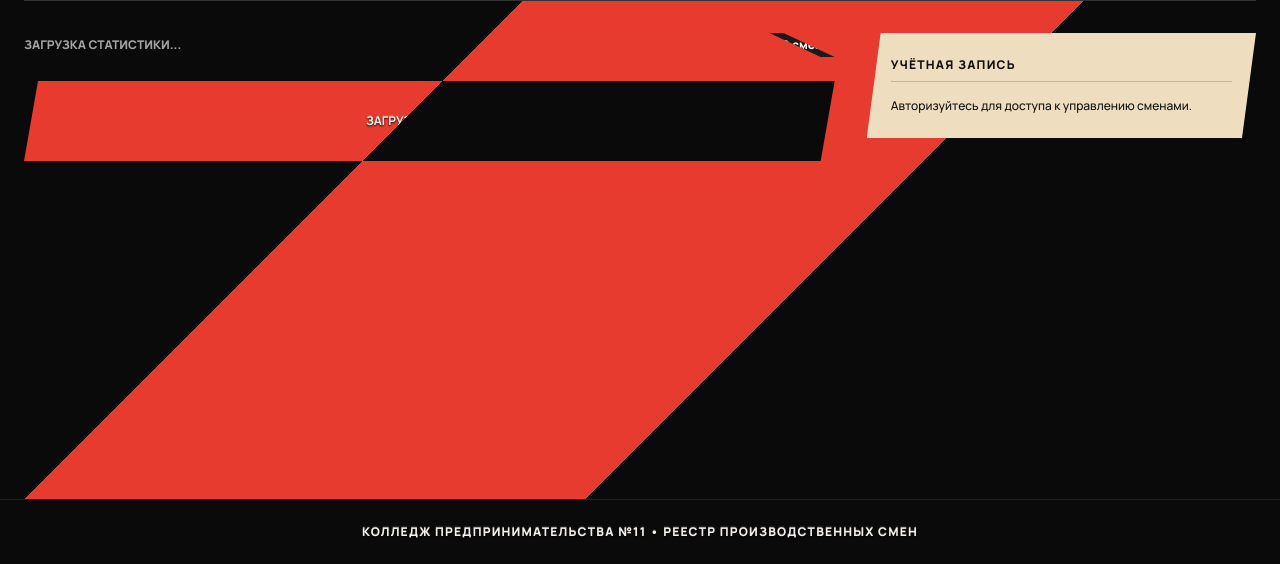
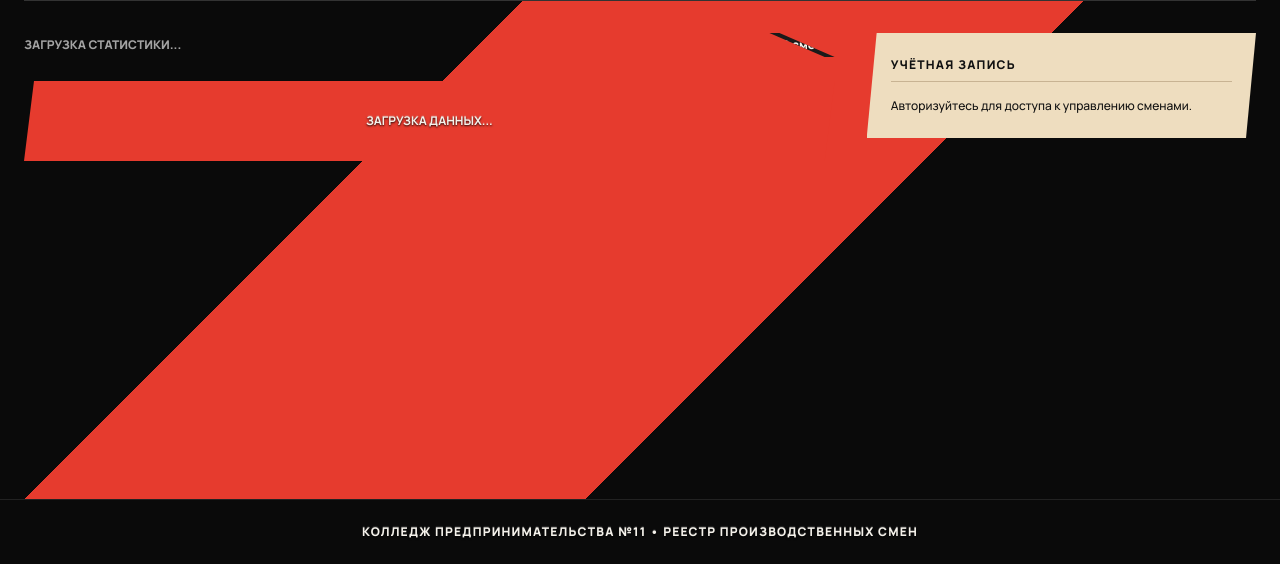
Before and after one commit to BUMBUM-BUM/kp11-film-crew, a website: page kp11-film-crew/public/index.html in a window 1280 px wide. Shown: the part 236-800 px from the top of the page. Drawn offline with nearby package versions, Linux system fonts and the light colour scheme.

Commit message:
Update index.html

```diff
--- a/kp11-film-crew/public/index.html
+++ b/kp11-film-crew/public/index.html
@@ -11,7 +11,7 @@
     body {
       font-family: 'Manrope', sans-serif;
       background-color: #0A0A0A;
-      /* Красная диагональная линия тоньше в 1.5 раза (ширина уменьшена с 40% до ~27%) */
+      /* Тонкая красная диагональная линия фона */
       background-image: linear-gradient(135deg, #0A0A0A 36.5%, #E63B2E 36.5%, #E63B2E 63.5%, #0A0A0A 63.5%);
       background-size: 100% 100%;
       background-attachment: fixed;
@@ -26,13 +26,13 @@
       -ms-user-select: none;
     }
 
-    /* Форма параллелограмма для одинаковых срезов вертикальных блоков */
+    /* Аккуратные параллелограммы для вертикальных блоков */
     .parallelogram-forward {
-      clip-path: polygon(14px 0, 100% 0, calc(100% - 14px) 100%, 0 100%);
+      clip-path: polygon(10px 0, 100% 0, calc(100% - 10px) 100%, 0 100%);
     }
 
     .parallelogram-backward {
-      clip-path: polygon(0 0, calc(100% - 14px) 100%, 100% 100%, 14px 0);
+      clip-path: polygon(0 0, calc(100% - 10px) 100%, 100% 100%, 10px 0);
     }
 
     /* Эффект вырезанного в цветной бумаге текста */
@@ -46,35 +46,17 @@
       text-shadow: 0px 1px 1px rgba(255, 255, 255, 0.6);
     }
 
-    /* Блоки смен: красный фон, бежевый текст */
+    /* Стабильные блоки смен */
     .shoot-card-base {
-      position: relative;
       background-color: #E63B2E;
       color: #F5F2EB;
-      overflow: hidden;
     }
 
-    /* Попиксельное изменение цвета над красной линией фона */
-    .shoot-card-base::after {
-      content: '';
-      position: absolute;
-      inset: 0;
-      background-image: linear-gradient(135deg, transparent 36.5%, #0A0A0A 36.5%, #0A0A0A 63.5%, transparent 63.5%);
-      background-attachment: fixed;
-      pointer-events: none;
-      z-index: 1;
-    }
-
-    .shoot-card-base > * {
-      position: relative;
-      z-index: 2;
-    }
-
-    /* Блок учётной записи: бежевый, чёрный текст, параллелограмм */
+    /* Блок учётной записи: бежевый, чёрный текст */
     .account-card {
       background-color: #EEDDBF;
       color: #111111;
-      clip-path: polygon(14px 0, 100% 0, calc(100% - 14px) 100%, 0 100%);
+      clip-path: polygon(10px 0, 100% 0, calc(100% - 10px) 100%, 0 100%);
     }
   </style>
 </head>
@@ -659,7 +641,6 @@
 
         const canManage = currentUser && (currentUser.role === 'Мастер / Преподаватель' || currentUser.role === 'Администратор');
 
-        // Поскольку блоки смен расположены вертикально друг под другом, используем одинаковый класс параллелограмма для них
         container.innerHTML = shoots.map((s) => {
           return `
             <div class="p-6 shoot-card-base parallelogram-forward space-y-4">
```
